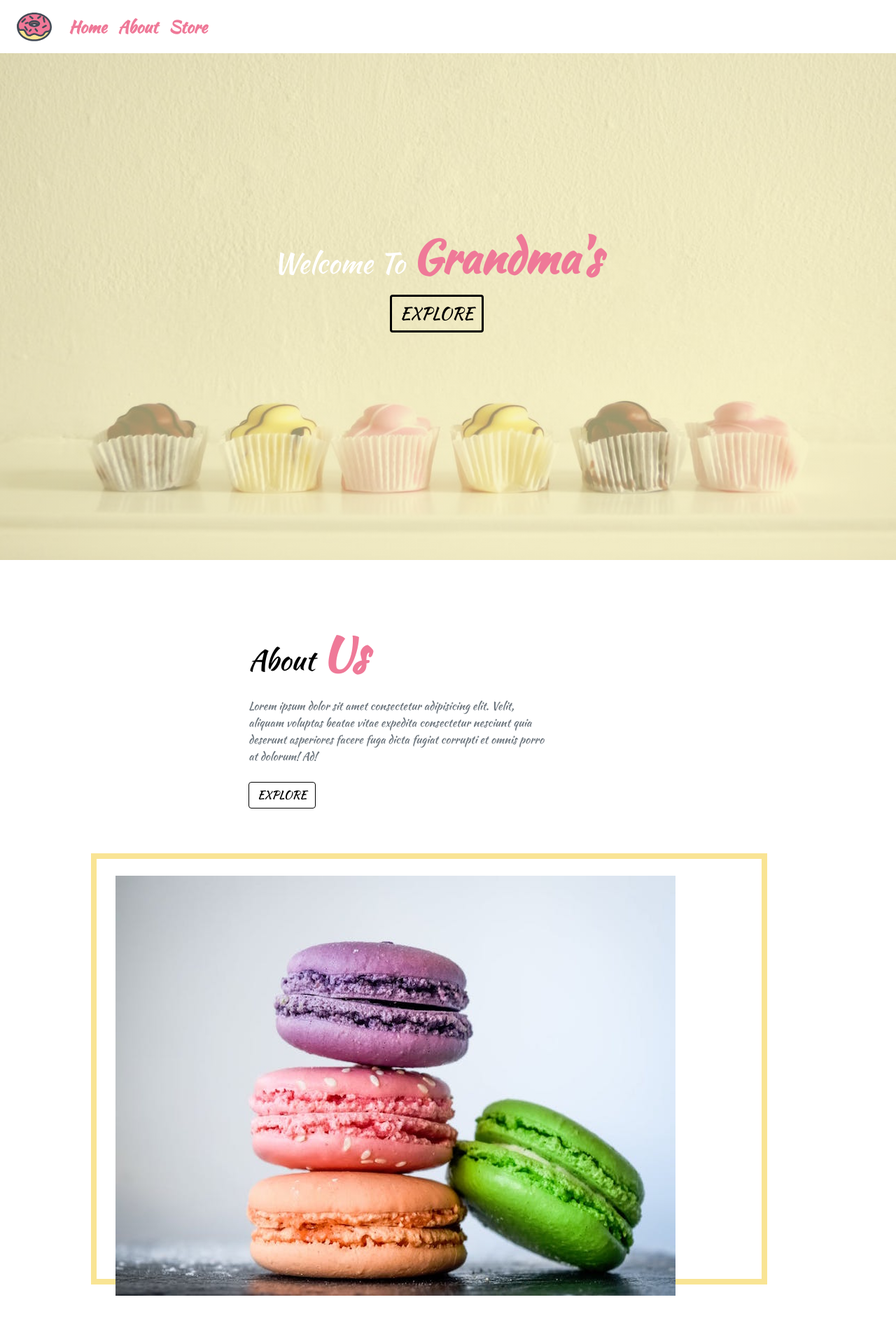
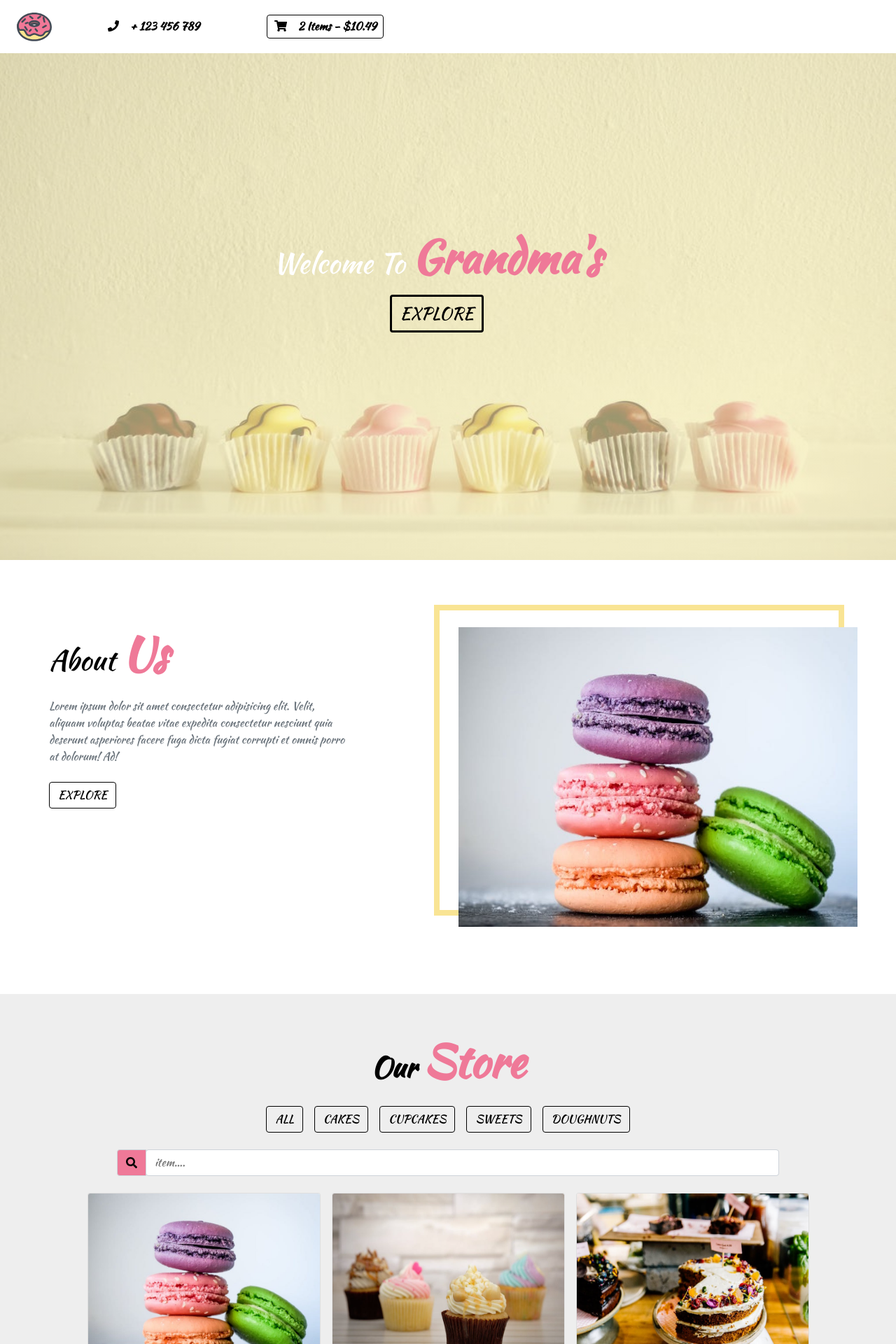
Before and after one commit to 0125jinlee/SmallJSProjects, a React (Create React App) app: page / in a window 1280 px wide. Shown: the top 1920 px of the page at 70% size. Built offline with nearby package versions, Linux system fonts and the light colour scheme.

Commit message:
8. Filter Design Done

```diff
--- a/src/App.css
+++ b/src/App.css
@@ -15,7 +15,6 @@
   align-items: center;
   justify-content: space-between;
   padding: 0.5rem 1.5rem;
-  height: auto;
 }
 
 .Logo {
@@ -54,7 +53,6 @@
 }
 
 .NavBarCollapse {
-  display: none;
   flex-basis: 100%;
   flex-grow: 1;
   align-items: center;
@@ -96,6 +94,40 @@
 
 .Link:focus {
   outline: 0;
+}
+
+.Info {
+  display: none;
+  font-weight: 600;
+  align-items: center;
+}
+
+.PhoneNumber {
+  display: flex;
+  justify-content: space-between;
+  align-items: center;
+}
+
+.Cart {
+  border: 0.1rem solid black;
+  border-radius: 0.25rem;
+  padding: 0.4rem 0.6rem;
+  cursor: pointer;
+  align-items: center;
+  justify-content: space-between;
+  display: flex;
+  max-height: 20px;
+}
+
+.Cart:hover {
+  background-color: #ef7998;
+  color: #fff;
+}
+
+.Price {
+  text-transform: capitalize;
+  margin-top: 0;
+  margin-bottom: 0;
 }
 
 .HeaderContainer,
@@ -209,13 +241,6 @@
 }
 
 .AboutColumn {
-  display: block;
-  position: relative;
-  width: 100%;
-  min-height: 1px;
-  max-width: 83.333333%;
-  padding-right: 15px;
-  padding-left: 15px;
   margin: 3rem auto;
   flex: 0 0 83.333333%;
   max-width: 83.333333%;
@@ -335,6 +360,8 @@
 .StoreRow {
   display: flex;
   flex-wrap: wrap;
+  align-items: center;
+  justify-content: center;
   margin-left: -15px;
   margin-right: -15px;
 }
@@ -410,19 +437,15 @@
 }
 
 .StoreSearch {
-  position: relative;
-  display: block;
-  width: 100%;
-  flex: 0 0 83.333333%;
-  max-width: 83.333333%;
+  display: flex;
+  width: 50%;
   margin: 1rem auto;
-  padding-left: 15px;
-  padding-right: 15px;
+  justify-content: center;
 }
 
 .StoreSearch form {
-  box-sizing: border-box;
   display: block;
+  width: 100%;
 }
 
 .Input {
@@ -479,18 +502,16 @@
 
 .StoreItems {
   display: flex;
-  flex-direction: column;
+  align-items: center;
+  justify-content: center;
+  flex-wrap: wrap;
+  width: 100%;
 }
 
 .StoreItem {
-  position: relative;
-  display: inline;
-  padding-right: 15px;
-  padding-left: 15px;
-  min-height: 1px;
   margin: 0.5rem;
-  flex: 0 0 83.333333%;
-  max-width: 83.333333;
+  flex: 0 0 30%;
+  max-width: 30%;
 }
 
 .Card {
@@ -570,14 +591,18 @@
     max-width: 540px;
   }
 
+  .StoreSearch {
+    width: 83%;
+  }
+
   .StoreTitle {
     flex: 0 0 50%;
     max-width: 50%;
   }
 
-  .StoreItems {
-    flex: 0 0 50%;
-    max-width: 50%;
+  .StoreItem {
+    flex: 0 0 46%;
+    max-width: 46%;
   }
 }
 
@@ -589,6 +614,22 @@
   .AboutColumn {
     flex: 0 0 50%;
     max-width: 50%;
+  }
+
+  .AboutRow {
+    flex-wrap: nowrap;
+    margin-right: -15px;
+    margin-left: -15px;
+  }
+
+  .AboutImgColumn {
+    flex: 0 0 50%;
+    max-width: 50%;
+  }
+
+  .StoreItem {
+    flex: 0 0 30%;
+    max-width: 30%;
   }
 }
 
@@ -607,17 +648,42 @@
   }
 
   .NavBarCollapse {
-    display: show;
+    display: flex;
     flex-basis: auto;
+    justify-content: center;
   }
 
   .List {
     flex-direction: row;
+    align-content: space-between;
   }
 
   .Item {
     padding-right: 0.5rem;
     padding-left: 0.5rem;
+  }
+
+  .Info {
+    display: flex;
+  }
+
+  .PhoneNumber {
+    margin-left: 3rem;
+    margin-right: 3rem;
+  }
+
+  .PhoneNumber span {
+    margin-left: 1rem;
+    margin-right: 1rem;
+  }
+
+  .Cart {
+    margin-left: 3rem;
+    margin-right: 3rem;
+  }
+
+  .CartIcon {
+    margin-right: 1rem;
   }
 }
 
--- a/src/App.js
+++ b/src/App.js
@@ -3,6 +3,7 @@ import { FontAwesomeIcon } from "@fortawesome/react-fontawesome";
 import {
   faBars,
   faSearch,
+  faPhone,
   faShoppingCart,
 } from "@fortawesome/free-solid-svg-icons";
 
@@ -15,14 +16,22 @@ const App = () => {
     setOpen(!open);
   };
 
-  const checkFull = () => {
-    if (window.innerWidth >= 992) {
-      setOpen(true);
-    }
-  };
+  useEffect(() => {
+    window.addEventListener("load", () => {
+      if (window.innerWidth >= 992) {
+        setOpen(true);
+      } else if (window.innerWidth < 992) {
+        setOpen(false);
+      }
+    });
 
-  useEffect(() => {
-    window.addEventListener("resize", checkFull());
+    window.addEventListener("resize", () => {
+      if (window.innerWidth >= 992) {
+        setOpen(true);
+      } else if (window.innerWidth < 992) {
+        setOpen(false);
+      }
+    });
   }, []);
 
   return (
@@ -60,6 +69,23 @@ const App = () => {
                 <button className="Link">Store</button>
               </li>
             </ul>
+          </div>
+          <div className="Info">
+            <div className="PhoneNumber">
+              <span>
+                <FontAwesomeIcon className="PhoneIcon" icon={faPhone} />
+              </span>
+              <p>+ 123 456 789</p>
+            </div>
+            <div className="Cart">
+              <span>
+                <FontAwesomeIcon className="CartIcon" icon={faShoppingCart} />
+              </span>
+              <p className="Price">
+                <span id="count">2 </span> items - $
+                <span id="total">10.49</span>
+              </p>
+            </div>
           </div>
         </nav>
         <div className="HeaderContainer">
```
Also changed, not shown: 1 other file (tests, documents, lock files or other folders).
